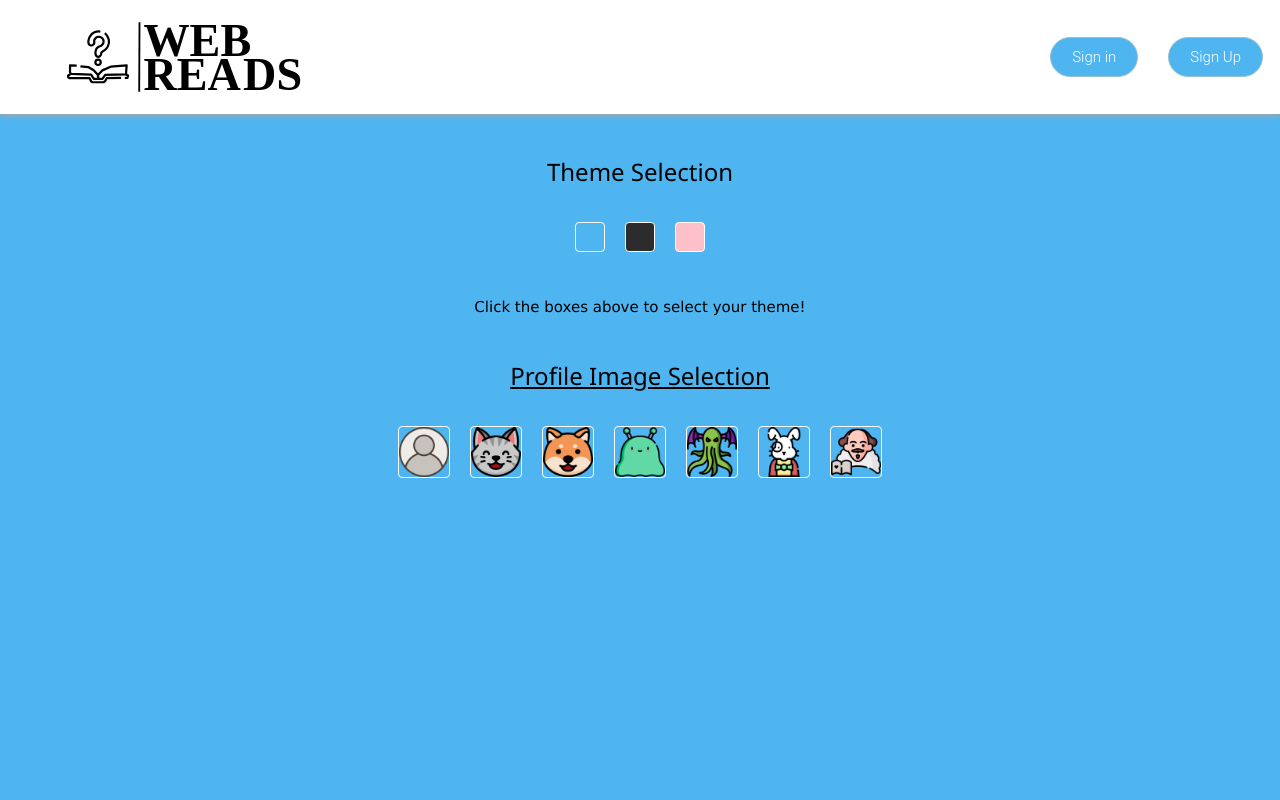
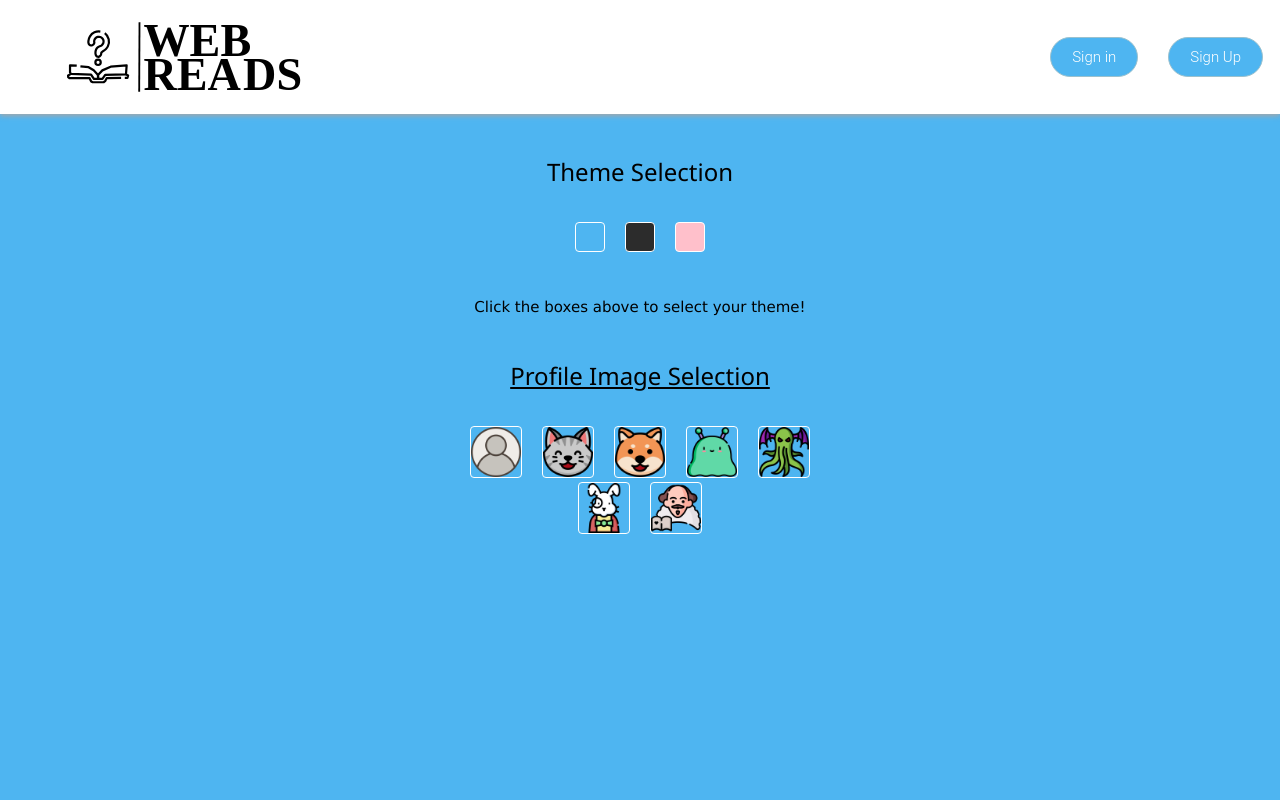
Before and after one commit to Serrin-Sage/Web-Reads, a React (Create React App) app: page /settings in a window 1280 px wide. Shown: the top 800 px of the page. Built offline with nearby package versions, Linux system fonts and the light colour scheme.

Commit message:
testing heroku deployment with cli

```diff
--- a/src/picswitch.scss
+++ b/src/picswitch.scss
@@ -25,10 +25,12 @@
 .picture-options {
     display: flex;
     flex-direction: row;
-    max-width: 800px;
+    max-width: 400px;
     margin: 0 auto;
     text-align: right;
     padding: 20px 0;
+    flex-wrap: wrap;
+    justify-content: center;
     div {
         cursor: pointer;
         width: 52px;
```
